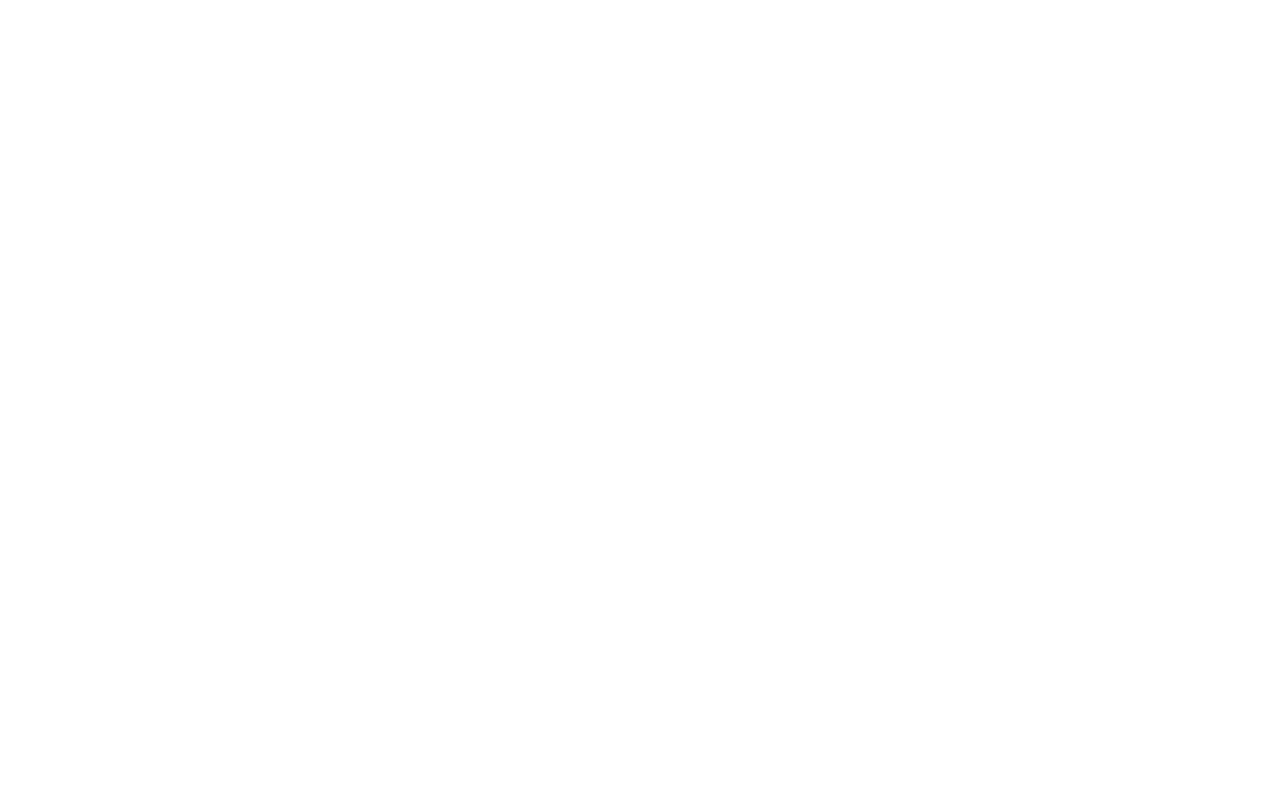
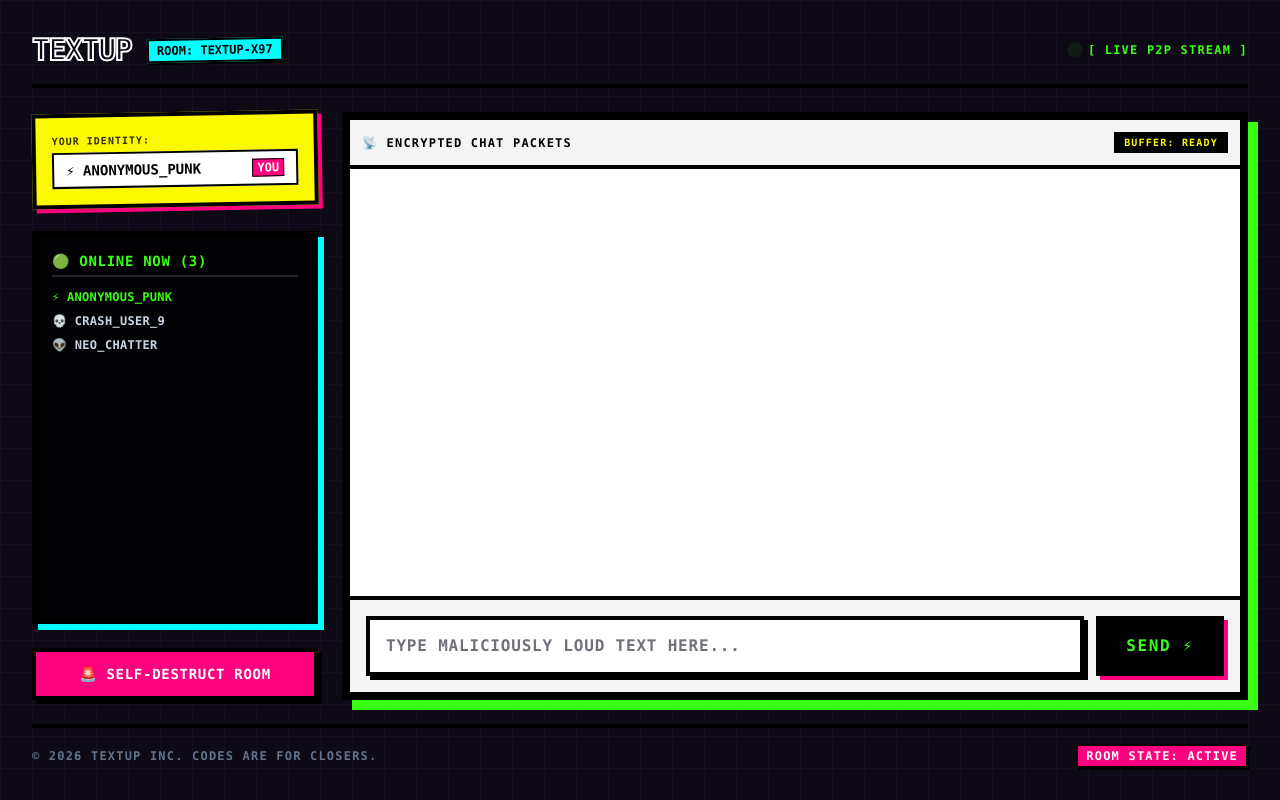
Before and after one commit to aru-shi2/TextUp, a React (Vite) app in the folder frontend/: page /1 in a window 1280 px wide. Before the commit this address had no page. Built offline with nearby package versions, Linux system fonts and the light colour scheme; no server answers.

Commit message:
add backend and ui and home page logic

```diff
--- a/frontend/src/App.tsx
+++ b/frontend/src/App.tsx
@@ -1,16 +1,28 @@
 import {BrowserRouter, Routes, Route} from "react-router-dom"
 import Room from "./Pages/Room"
 import Home from "./Pages/Home"
+import { useEffect, useState } from "react"
 
 function App() {
+
+  const [socket, setsocket] = useState<WebSocket | null>(null)
+  useEffect(() => {
+    const ws=new WebSocket("ws://localhost:8080")
+
+    setsocket(ws);
+
+    return()=>{
+      ws.close();
+    }
+  }, [])
+
 
   return (
     <>
       <BrowserRouter>
         <Routes>
-          {/* ./:roomId */}
-            <Route path="/" element={<Home/>}/>
-            <Route path="/room" element={<Room/>}/>
+            <Route path="/" element={<Home socket={socket}/>}/>
+            <Route path="/:roomid" element={<Room/>}/>
         </Routes>
       </BrowserRouter>
     </>
--- a/frontend/src/Pages/Room.tsx
+++ b/frontend/src/Pages/Room.tsx
@@ -1,33 +1,106 @@
-import { useRef, useState, useEffect } from "react"
 
-const Room = () => {
-  const [socket, setsocket] = useState()
-  const inputRef=useRef()
+export default function RoomPage() {
+  return (
+    <div className="min-h-screen bg-[#0d0915] text-white font-mono p-4 md:p-8 relative overflow-hidden flex flex-col justify-between selection:bg-[#ff007f] selection:text-black">
 
-  const handleSend=() => {
-    if(!socket || !inputRef.current){
-      return;
-    }
-    const message=inputRef.current.value
-    socket.send(message)
-  }
+      {/* Retro Grid Background Pattern */}
+      <div className="absolute inset-0 bg-[linear-gradient(to_right,#1b1329_1px,transparent_1px),linear-gradient(to_bottom,#1b1329_1px,transparent_1px)] bg-size-[32px_32px] opacity-60 pointer-events-none" />
 
-  useEffect(() => {
-    const ws=new WebSocket("ws://localhost:8080")
-    setsocket(ws);
+      {/* Header */}
+      <header className="w-full max-w-7xl mx-auto flex justify-between items-center z-10 border-b-4 border-black pb-4 mb-6">
+        <div className="flex items-center gap-4">
+          <h1 className="text-3xl font-black uppercase tracking-tighter text-transparent stroke-text select-none">
+            TEXTUP
+          </h1>
+          <div className="bg-[#00ffff] border-2 border-black text-black px-2 py-0.5 font-black text-xs -rotate-1 shadow-[2px_2px_0px_0px_#000]">
+            ROOM: TEXTUP-X97
+          </div>
+        </div>
+        <div className="font-bold text-xs uppercase tracking-widest text-[#39ff14] flex items-center gap-2">
+          <span className="w-2.5 h-2.5 bg-[#39ff14] border border-black animate-ping rounded-full inline-block" />
+          [ LIVE P2P STREAM ]
+        </div>
+      </header>
 
+      {/* Main Workspace Grid */}
+      <main className="w-full max-w-7xl mx-auto grid grid-cols-1 lg:grid-cols-12 gap-6 items-stretch z-10 grow my-auto">
 
-  }, [])
+        {/* Left Side: Sidebar / Room Info (4 Columns) */}
+        <div className="lg:col-span-3 space-y-6 flex flex-col">
 
+          {/* Active Profile Info */}
+          <div className="bg-[#fcf800] border-4 border-black text-black p-4 shadow-[4px_4px_0px_0px_#ff007f] -rotate-1">
+            <span className="block text-[10px] font-black uppercase tracking-widest opacity-80 mb-1">YOUR IDENTITY:</span>
+            <div className="bg-white border-2 border-black px-3 py-1.5 font-black text-sm flex items-center justify-between">
+              <span>⚡ ANONYMOUS_PUNK</span>
+              <span className="text-xs bg-[#ff007f] text-white px-1 border border-black">YOU</span>
+            </div>
+          </div>
 
-  return (
-    <div>
-      <div className="flex justify-center items-center gap-5">
-        <input className="border" ref={inputRef} type="text" placeholder='Write here...'/>
-        <button className="border" onClick={handleSend}>Send</button>
-      </div>
+          {/* Connected Users List Box */}
+          <div className="border-4 border-black bg-black/80 p-4 shadow-[6px_6px_0px_0px_#00ffff] grow space-y-3 min-h-50">
+            <h3 className="text-sm font-black text-[#39ff14] uppercase tracking-wider border-b-2 border-zinc-800 pb-1">
+              🟢 ONLINE NOW (3)
+            </h3>
+            <ul className="space-y-2 text-xs font-bold uppercase tracking-wide">
+              <li className="flex items-center gap-2 text-[#39ff14]">
+                ⚡ ANONYMOUS_PUNK
+              </li>
+              <li className="flex items-center gap-2 text-slate-300">
+                💀 CRASH_USER_9
+              </li>
+              <li className="flex items-center gap-2 text-slate-300">
+                👽 NEO_CHATTER
+              </li>
+            </ul>
+          </div>
+
+          {/* Danger Zone Action */}
+          <button className="w-full py-3 bg-[#ff007f] hover:bg-[#e00070] text-white font-black text-sm border-4 border-black shadow-[4px_4px_0px_0px_#000] transition-all hover:translate-x-0.5 hover:translate-y-0.5 hover:shadow-[2px_2px_0px_0px_#000] active:translate-x-1 active:translate-y-1 active:shadow-none uppercase tracking-wider">
+            🚨 Self-Destruct Room
+          </button>
+        </div>
+
+        {/* Right Side: Heavy Chat Arena (9 Columns) */}
+        <div className="lg:col-span-9 flex flex-col bg-white border-8 border-black text-black shadow-[10px_10px_0px_0px_#39ff14] min-h-125 relative">
+          {/* Chat Stream Header */}
+          <div className="bg-zinc-100 border-b-4 border-black p-3 font-black text-xs uppercase tracking-widest flex justify-between items-center">
+            <span>📡 ENCRYPTED CHAT PACKETS</span>
+            <span className="bg-black text-[#fcf800] px-2 py-0.5 border-2 border-black text-[10px]">BUFFER: READY</span>
+          </div>
+
+          {/* Chat Input Dock */}
+          <div className="border-t-4 bottom-0 absolute w-full border-black p-4 bg-zinc-100">
+            <div className="flex flex-col sm:flex-row gap-3">
+              <input
+
+                type="text"
+                placeholder="TYPE MALICIOUSLY LOUD TEXT HERE..."
+                className="grow px-4 py-3.5 bg-white border-4 border-black text-black placeholder-zinc-500 font-mono font-black focus:outline-none focus:bg-[#00ffff] text-sm md:text-base tracking-wider shadow-[4px_4px_0px_0px_#000]"
+              />
+              <button className="sm:w-32 py-3.5 bg-black hover:bg-zinc-800 text-[#39ff14] font-mono font-black text-base border-4 border-black shadow-[4px_4px_0px_0px_#ff007f] hover:shadow-[2px_2px_0px_0px_#ff007f] transition-all hover:translate-x-0.5 hover:translate-y-0.5 active:translate-x-1 active:translate-y-1 active:shadow-none uppercase tracking-widest">
+                SEND ⚡
+              </button>
+            </div>
+          </div>
+
+        </div>
+
+      </main>
+
+      {/* Footer */}
+      <footer className="w-full max-w-7xl mx-auto border-t-4 border-black pt-4 mt-6 flex flex-col md:flex-row justify-between items-center gap-4 z-10 text-xs font-black text-slate-500 uppercase tracking-widest">
+        <div>© 2026 TEXTUP INC. CODES ARE FOR CLOSERS.</div>
+        <div className="bg-[#ff007f] text-white px-2 py-0.5 border-2 border-black shadow-[2px_2px_0px_0px_#000]">ROOM STATE: ACTIVE</div>
+      </footer>
+
+      {/* Styled text outlines styling using inline CSS injection */}
+      <style>{`
+        .stroke-text {
+          -webkit-text-stroke: 2px #fff;
+          font-weight: 950;
+        }
+      `}</style>
     </div>
-  )
+  );
 }
-
-export default Room
```
Also changed, not shown: frontend/src/Pages/Home.tsx (+26 -14 lines), 1 other file (tests, documents, lock files or other folders).
